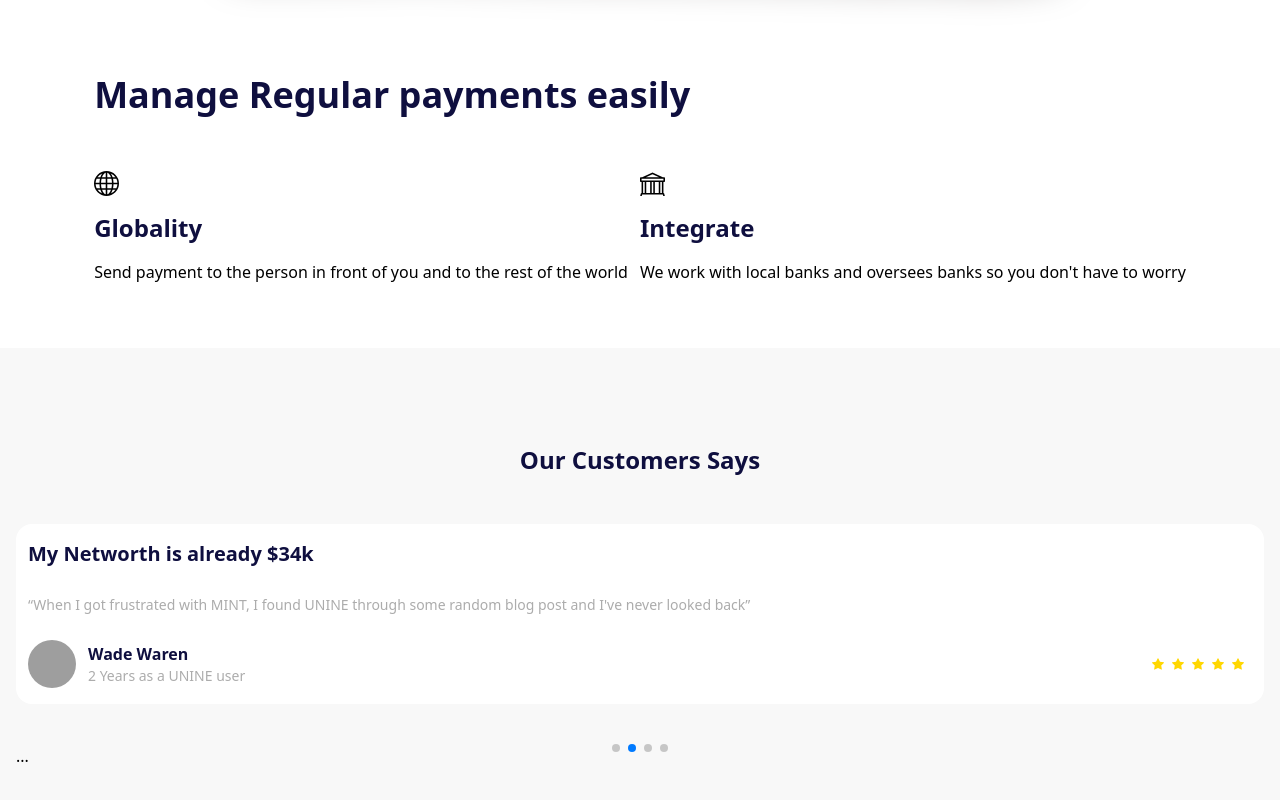
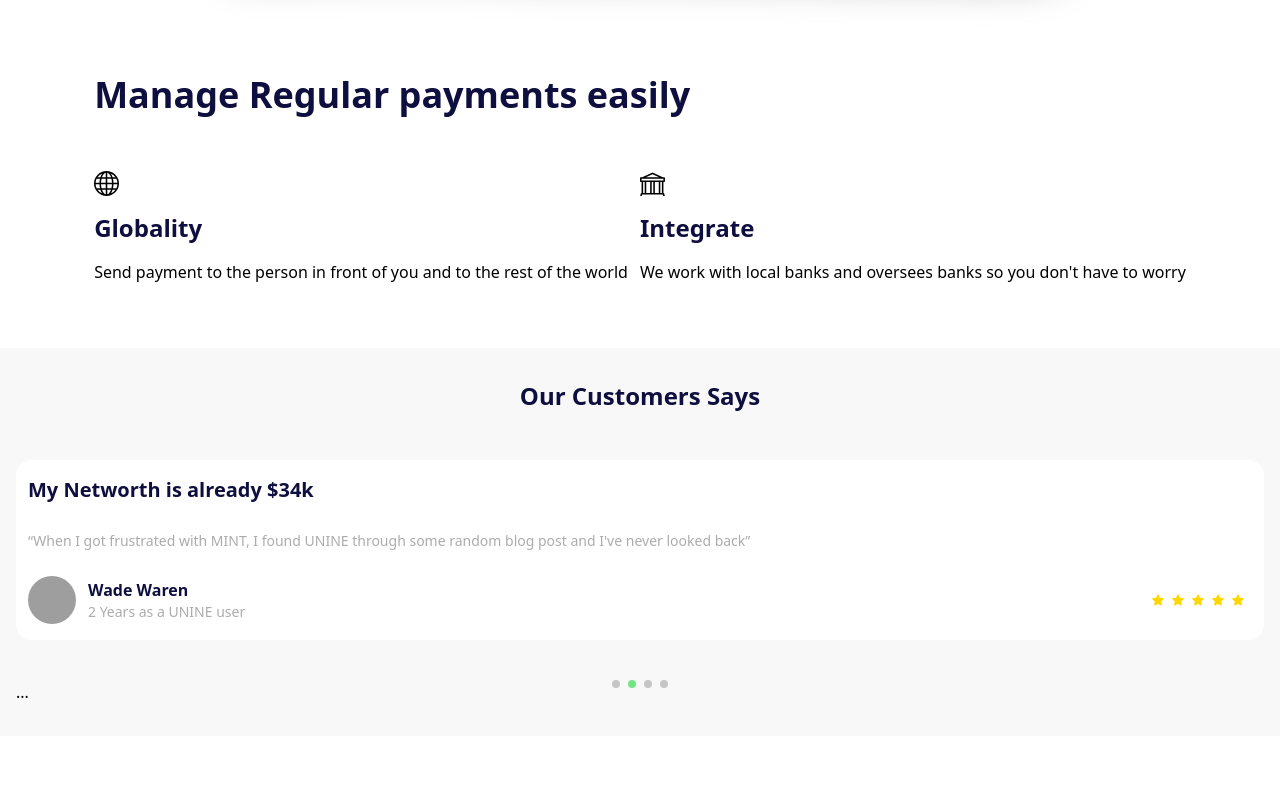
Before and after one commit to Sijibomii/unine, a React (Create React App) app: page / in a window 1280 px wide. Shown: the part 5361-6161 px from the top of the page. After the commit the page ends 6097 px from the top, so only its background shows below. Built offline with nearby package versions, Linux system fonts and the light colour scheme; grey boxes are pictures that could not be loaded.

Commit message:
pagination bullet

```diff
--- a/src/components/Testi.js
+++ b/src/components/Testi.js
@@ -2,7 +2,7 @@ import React from 'react'
 import Comments from './Comments'
 const Testi = () => {
   return (
-    <div className='px-4 py-24 bg-[#F8F8F8]'>
+    <div className='px-4 py-8 bg-[#F8F8F8]'>
       <div className='top mb-12'>
         <h2 className='font-bold b text-2xl text-center'>Our Customers Says</h2>
       </div>
--- a/src/index.css
+++ b/src/index.css
@@ -26,3 +26,6 @@
 .swiper-wrapper{
   margin-bottom: 40px;
 }
+.swiper-pagination-bullet-active{
+  background-color: #72E484!important;
+}
```
